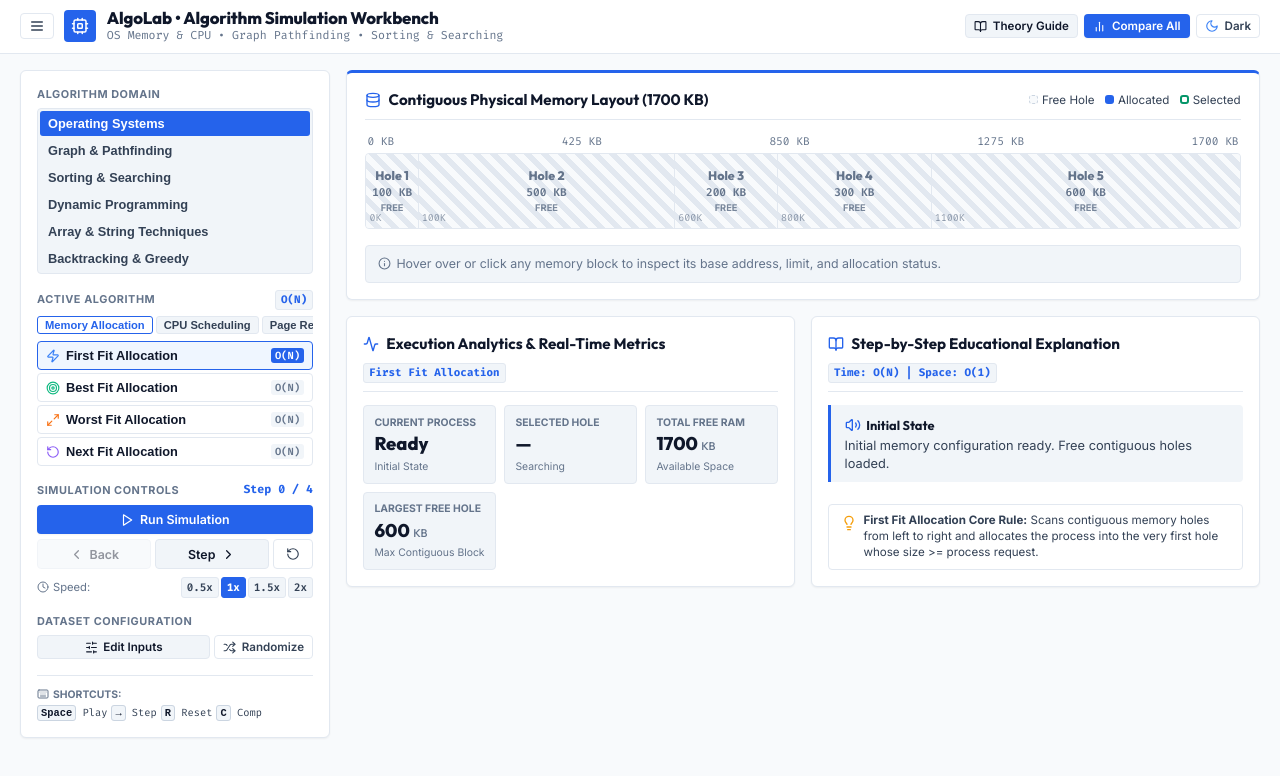
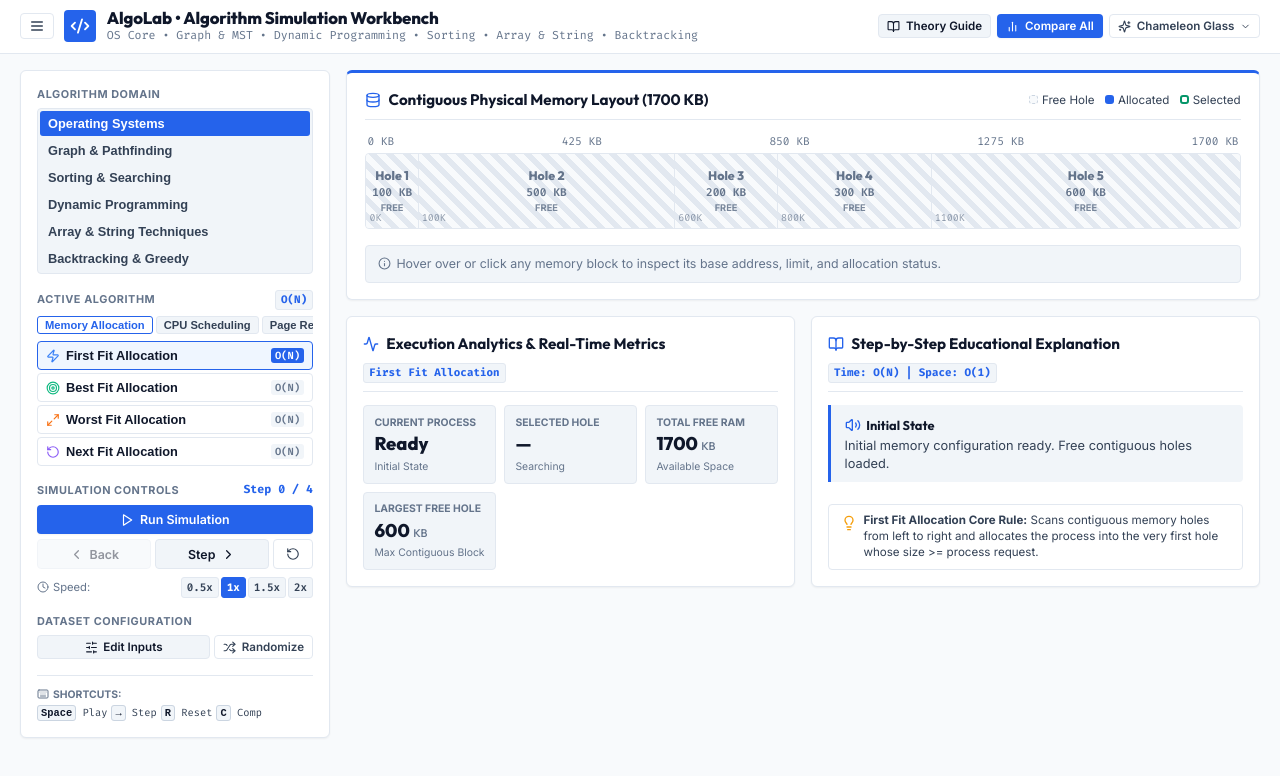
Before and after one commit to Sami7ma/redesigned-potato, a React (Vite) app: page / in a window 1280 px wide. Shown: the top 776 px of the page. Built offline with nearby package versions, Linux system fonts and the light colour scheme.

Commit message:
feat(ui): add DSA code logo and classy 4-theme picker popover

```diff
--- a/src/components/Header.jsx
+++ b/src/components/Header.jsx
@@ -1,13 +1,19 @@
-import React from 'react';
+import React, { useState } from 'react';
 import {
-  Cpu,
+  Code2,
+  Binary,
+  Network,
+  Sparkles,
+  Compass,
+  Moon,
   Sun,
-  Moon,
   BarChart2,
   BookOpen,
   Menu,
-  X
+  X,
+  ChevronDown
 } from 'lucide-react';
+import { THEMES } from '../types/data';
 
 export default function Header({
   theme,
@@ -17,16 +23,23 @@ export default function Header({
   isMobileMenuOpen,
   onToggleMobileMenu
 }) {
-  const isDark = theme === 'dark' || theme === 'dark-tech';
+  const [showThemeMenu, setShowThemeMenu] = useState(false);
+  const currentThemeObj = THEMES.find(t => t.id === theme) || THEMES[0];
 
-  const toggleTheme = () => {
-    setTheme(isDark ? 'light' : 'dark');
+  const getThemeIcon = (id) => {
+    switch (id) {
+      case 'chameleon-glass': return <Sparkles size={13} color="#10b981" />;
+      case 'warm-wood': return <Compass size={13} color="#d97706" />;
+      case 'obsidian-dark': return <Moon size={13} color="#38bdf8" />;
+      case 'clean-lab': return <Sun size={13} color="#f59e0b" />;
+      default: return <Sparkles size={13} />;
+    }
   };
 
   return (
     <header className="header-bar">
       <div className="header-inner">
-        {/* Brand & Mobile Drawer Toggle */}
+        {/* Brand & DSA Algorithm Icon */}
         <div className="brand-section">
           <button
             className="mobile-menu-toggle btn btn-outline btn-sm"
@@ -36,18 +49,24 @@ export default function Header({
             {isMobileMenuOpen ? <X size={16} /> : <Menu size={16} />}
           </button>
 
-          <div className="brand-icon">
-            <Cpu size={18} />
+          {/* Custom DSA / Algorithm SVG Logo */}
+          <div className="brand-icon dsa-brand-icon" title="AlgoLab CS Laboratory & Visualizer Workbench">
+            <svg viewBox="0 0 24 24" width="20" height="20" fill="none" stroke="currentColor" strokeWidth="2.2" strokeLinecap="round" strokeLinejoin="round">
+              <path d="m18 16 4-4-4-4" />
+              <path d="m6 8-4 4 4 4" />
+              <path d="m14.5 4-5 16" />
+            </svg>
           </div>
+
           <div className="brand-text-container">
             <h1 className="brand-title">AlgoLab • Algorithm Simulation Workbench</h1>
             <p className="brand-subtitle">
-              OS Memory & CPU • Graph Pathfinding • Sorting & Searching
+              OS Core • Graph & MST • Dynamic Programming • Sorting • Array & String • Backtracking
             </p>
           </div>
         </div>
 
-        {/* Action Controls & Light / Dark Toggle */}
+        {/* Action Controls & Classy 4-Theme Selector */}
         <div className="header-actions">
           <button
             className="btn btn-secondary btn-sm"
@@ -65,14 +84,69 @@ export default function Header({
             <BarChart2 size={13} /> <span className="btn-text-hide-mobile">Compare All</span>
           </button>
 
-          <button
-            className="btn btn-outline btn-sm theme-toggle-btn"
-            onClick={toggleTheme}
-            title={isDark ? 'Switch to Light Mode' : 'Switch to Dark Mode'}
-          >
-            {isDark ? <Sun size={14} color="#f59e0b" /> : <Moon size={14} color="#3b82f6" />}
-            <span className="btn-text-hide-mobile">{isDark ? 'Light' : 'Dark'}</span>
-          </button>
+          {/* Classy Theme Selector Popover */}
+          <div className="theme-selector-wrapper" style={{ position: 'relative' }}>
+            <button
+              className="btn btn-outline btn-sm theme-toggle-btn"
+              onClick={() => setShowThemeMenu(!showThemeMenu)}
+              title="Select Classy Theme Style"
+            >
+              {getThemeIcon(theme)}
+              <span className="btn-text-hide-mobile">{currentThemeObj.name}</span>
+              <ChevronDown size={11} />
+            </button>
+
+            {showThemeMenu && (
+              <div
+                className="theme-dropdown-menu"
+                style={{
+                  position: 'absolute',
+                  right: 0,
+                  top: '100%',
+                  marginTop: '6px',
+                  background: 'var(--bg-card)',
+                  border: '1px solid var(--border-color)',
+                  borderRadius: 'var(--radius-sm)',
+                  boxShadow: 'var(--shadow-xl)',
+                  minWidth: '220px',
+                  zIndex: 100,
+                  padding: '4px'
+                }}
+              >
+                {THEMES.map((t) => (
+                  <button
+                    key={t.id}
+                    className={`theme-option-btn ${theme === t.id ? 'active' : ''}`}
+                    style={{
+                      width: '100%',
+                      display: 'flex',
+                      alignItems: 'center',
+                      gap: '8px',
+                      padding: '6px 10px',
+                      border: 'none',
+                      background: theme === t.id ? 'var(--primary-light)' : 'transparent',
+                      color: 'var(--text-primary)',
+                      borderRadius: 'var(--radius-xs)',
+                      cursor: 'pointer',
+                      textAlign: 'left',
+                      fontSize: '0.75rem',
+                      fontWeight: theme === t.id ? 700 : 500
+                    }}
+                    onClick={() => {
+                      setTheme(t.id);
+                      setShowThemeMenu(false);
+                    }}
+                  >
+                    {getThemeIcon(t.id)}
+                    <div>
+                      <div>{t.name}</div>
+                      <div style={{ fontSize: '0.625rem', color: 'var(--text-muted)' }}>{t.desc}</div>
+                    </div>
+                  </button>
+                ))}
+              </div>
+            )}
+          </div>
         </div>
       </div>
     </header>
```
